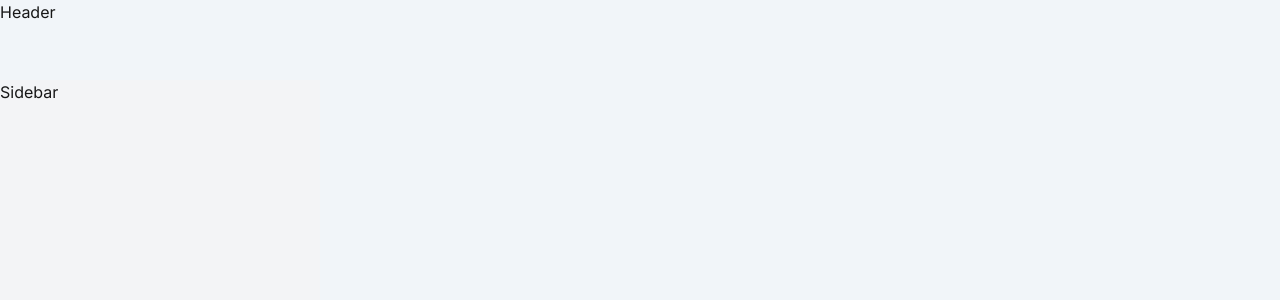
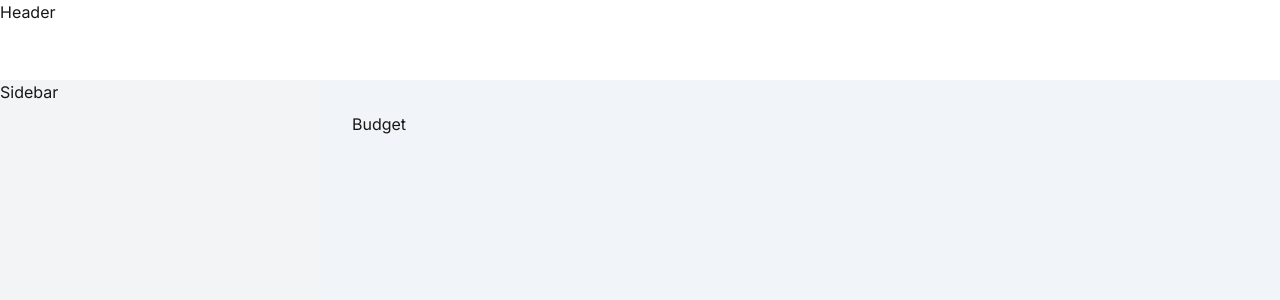
Before and after one commit to kofiad/pennywise, a Next.js app: page /dashboard/budget in a window 1280 px wide. Shown: the top 300 px of the page. Built offline with nearby package versions, Linux system fonts and the light colour scheme.

Commit message:
Refactor dashboard layout to fix vertical movement issue

```diff
--- a/app/dashboard/layout.js
+++ b/app/dashboard/layout.js
@@ -9,7 +9,6 @@ export default function DashboardLayout({ children }) {
         <Header />
       </header>
 
-      {/* Main content layout, adjusted to ensure no vertical movement */}
       <div className="flex flex-grow">
         {/* Sidebar on the left */}
         <aside className="w-1/4 bg-gray-100 fixed top-20 left-0 h-[calc(100vh-5rem)] z-20">
@@ -17,7 +16,7 @@ export default function DashboardLayout({ children }) {
         </aside>
 
         {/* Main content area next to sidebar */}
-        <main className="ml-1/4 flex-grow p-8 bg-slate-100 overflow-y-auto" style={{ paddingTop: '5rem' }}>
+        <main className="ml-[25%] flex-grow p-8 bg-slate-100 overflow-y-auto" style={{ marginTop: '5rem' }}>
           {children}
         </main>
       </div>
```
